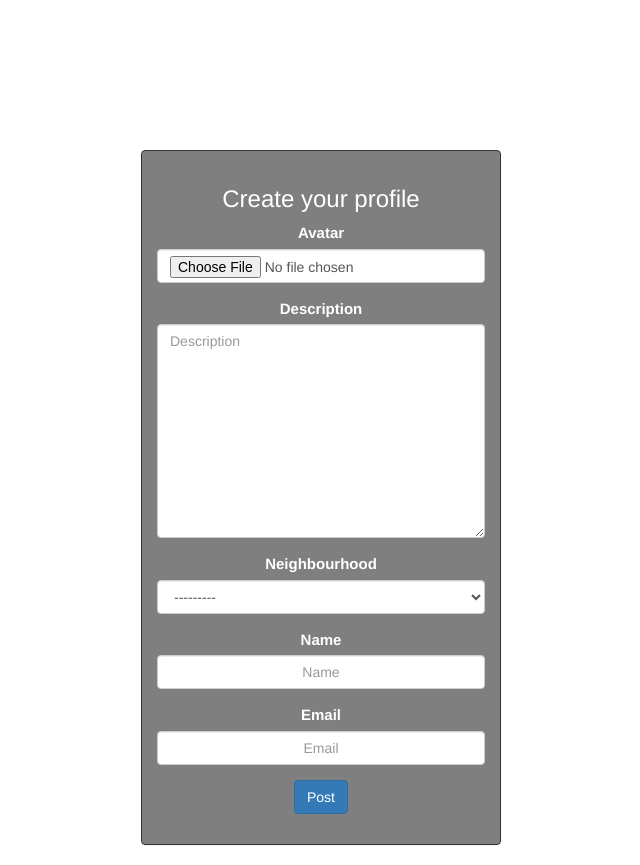
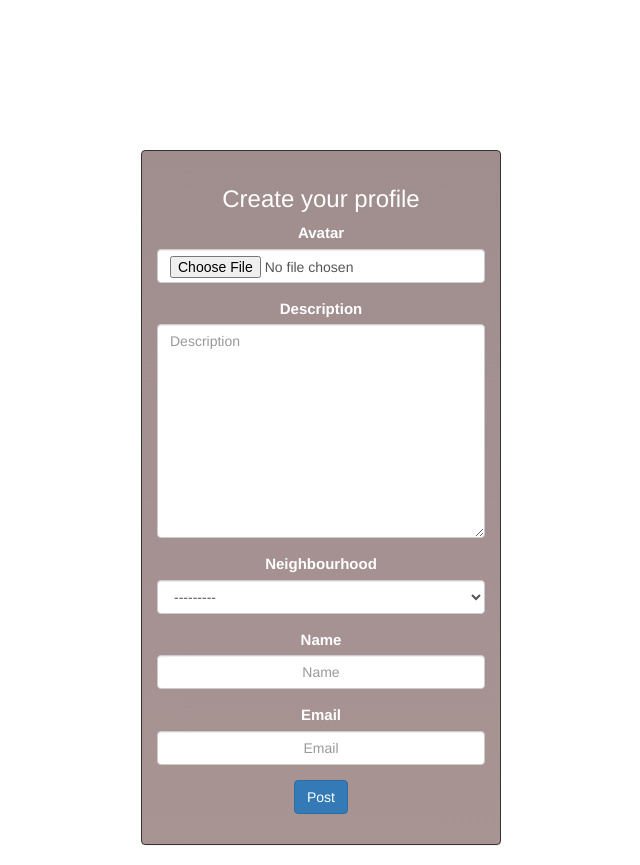
Before and after one commit to ange123ux/neighbourhood, a Django app: template hood/templates/update_profile.html in a window 1280 px wide. Shown: the whole page, without its empty margins (319-959 px from the left). Run offline with Django 3.2, Linux system fonts and the light colour scheme; the template is opened without the code that fills it: values that come from a table or form of the project are taken from there, others are empty; some libraries are stand-ins or nearby versions.

Commit message:
Fixed colours

```diff
--- a/hood/templates/update_profile.html
+++ b/hood/templates/update_profile.html
@@ -50,7 +50,7 @@
 
 <style>
 .panel{
-  background: linear-gradient( rgba(0, 0, 0, 0.5), rgba(0, 0, 0, 0.5)) fixed;
+  background: linear-gradient( rgba(66, 29, 29, 0.5), rgba(83, 41, 41, 0.5)) fixed;
 }
 p, label,a{
   color:white;
```
